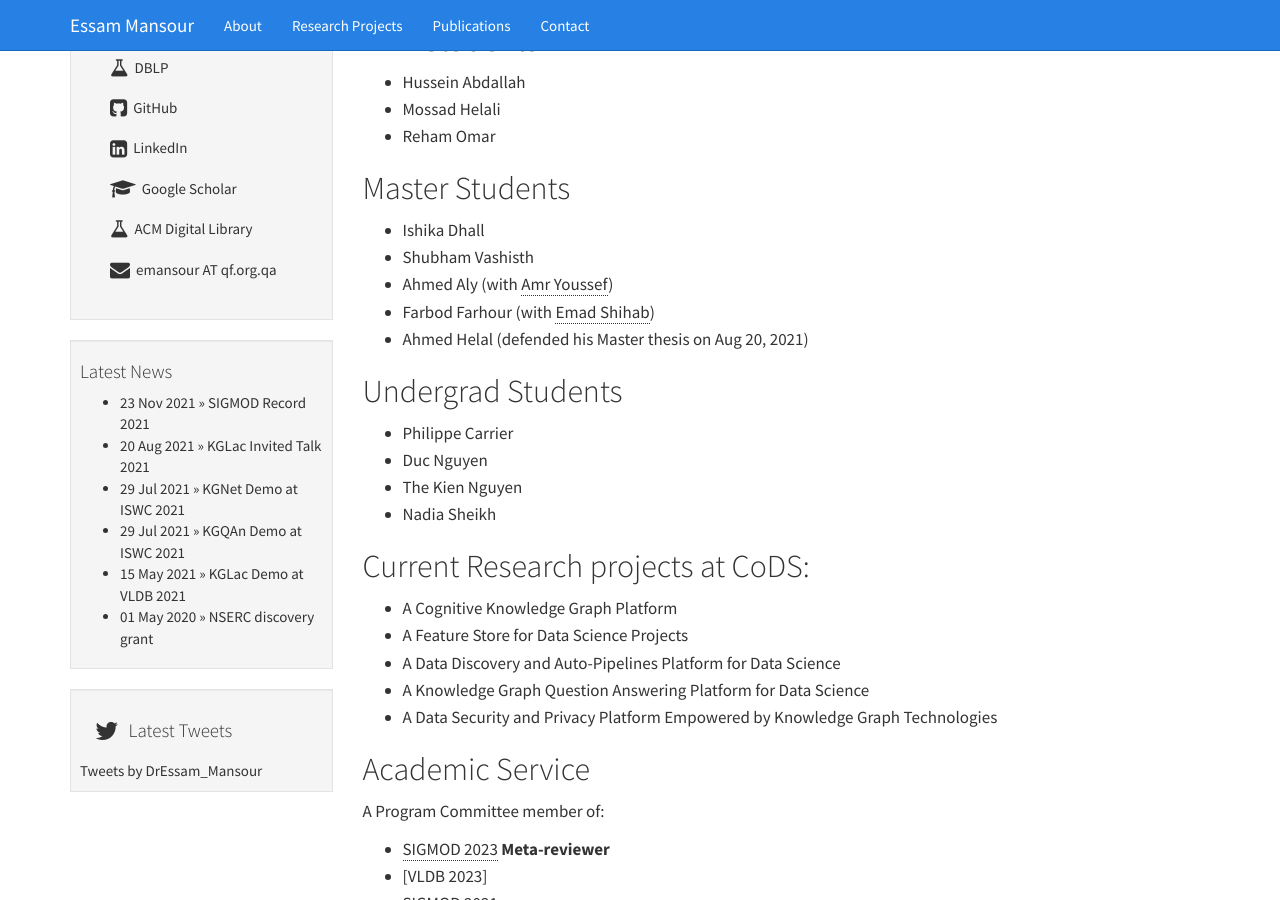
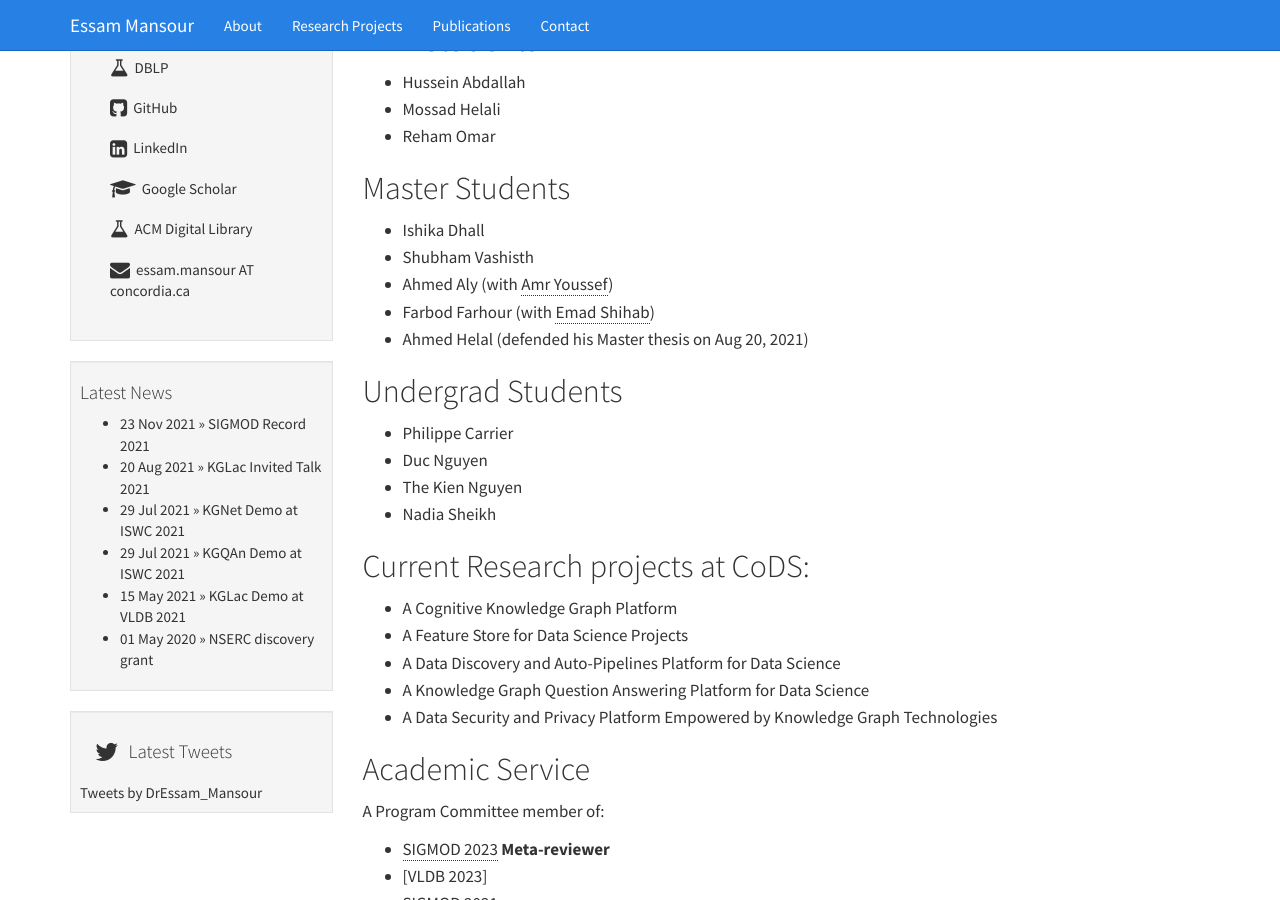
Before and after one commit to mansoure/mansoure.github.io, a Jekyll site: the page built from index.md, in a window 1280 px wide and 900 px high, scrolled down 310 px. Built offline with Jekyll 4.4.1, drawn with Linux system fonts in a browser that asks for light colours; comment, search, counter and statistics services are not loaded.

Commit message:
Update default.html

```diff
--- a/_layouts/default.html
+++ b/_layouts/default.html
@@ -95,7 +95,7 @@ I am an assistant professor in the Department of Computer-Science and Software E
                		 	 <!--li class="list-group-item"><a href="https://twitter.com/DrEssam_Mansour"><i class="fa fa-twitter-square fa-lg"></i> Twitter</a></li-->
                	   	 	 <li class="list-group-item"><a href="https://scholar.google.com/citations?user=dqgckDgAAAAJ&hl=en"><i class="fa fa-graduation-cap fa-lg"></i> Google Scholar</a></li>
 				 <li class="list-group-item"><a href="http://dl.acm.org/author_page.cfm?id=81100029928&cfid=676677292&cftoken=63220562"><i class="fa fa-flask fa-lg"></i> ACM Digital Library</a></li>
-              	  		 <li class="list-group-item"><i class="fa fa-envelope fa-lg"></i> emansour AT qf.org.qa</li>
+              	  		 <li class="list-group-item"><i class="fa fa-envelope fa-lg"></i> essam.mansour AT concordia.ca</li>
 				</ul>
            		 	</li>
 
```
